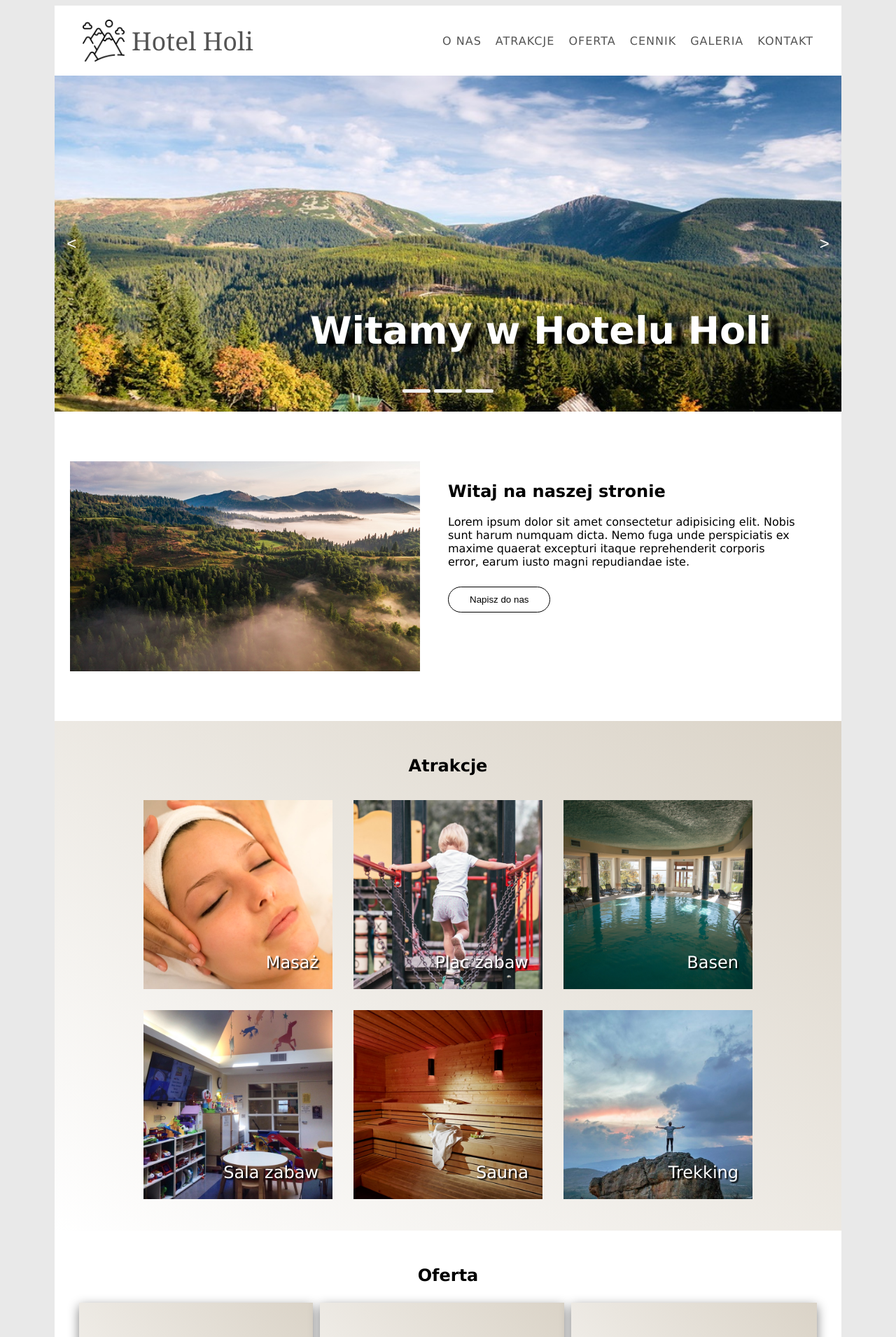
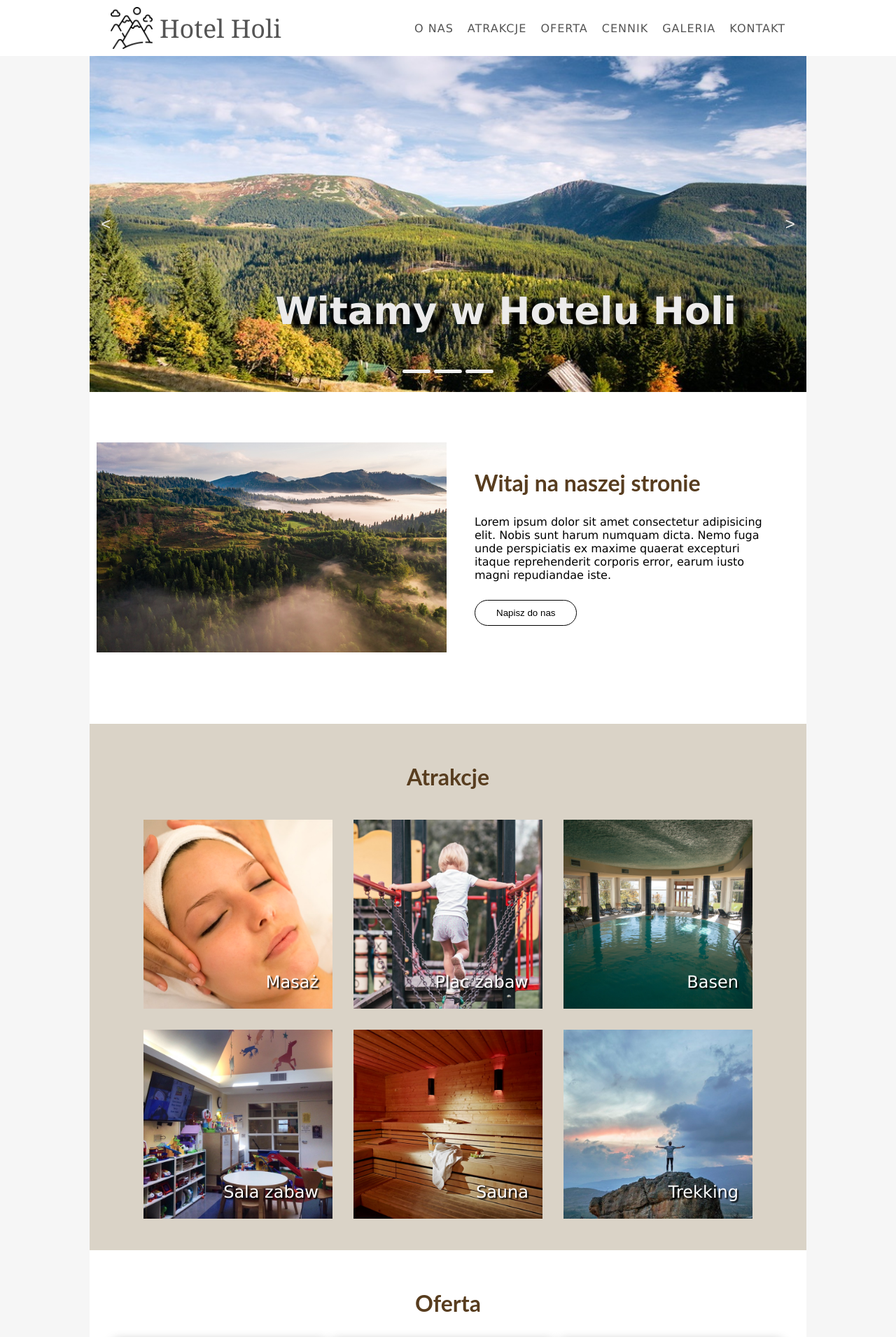
Before and after one commit to k-nadolna/hotel_holi, a PHP site: page / in a window 1280 px wide. Shown: the top 1910 px of the page at 70% size. Run offline with PHP 8.4, Linux system fonts and the light colour scheme.

Commit message:
giving the website a new style

```diff
--- a/app.js
+++ b/app.js
@@ -1,3 +1,5 @@
+const navbar = document.querySelector('.navbar');
+
 const menuList = document.querySelector('.menu_list');
 const buttonMenu = document.querySelector('.button_menu');
 const buttonMenuClose = document.querySelector('.button_menu_close');
@@ -22,6 +24,17 @@ const galleryPopupImg = document.querySelector('.gallery_popup_img');
 const galleryPrev = document.querySelector('.gallery_prev');
 const galleryNext = document.querySelector('.gallery_next');
 const galleryClose = document.querySelector('.gallery_close');
+
+// shrink navbar
+function shrinkNavbar() {
+  if(window.scrollY > 50){
+    navbar.classList.add('shrink');
+  }else{
+    navbar.classList.remove('shrink');
+  }
+}
+
+window.addEventListener('scroll', shrinkNavbar);
 
 
 // navigation for mobile
@@ -72,7 +85,7 @@ SliderButtonLeft.addEventListener('click', () => {
   SliderImg[activeIndex].classList.add('active');
 })
 
-SliderButtonRight.addEventListener('click', () => {
+function showNextSlide() {
   hideActiveSlide();
 
   if (activeIndex === undefined || activeIndex === SliderImg.length-1){
@@ -82,9 +95,15 @@ SliderButtonRight.addEventListener('click', () => {
   }
 
   SliderImg[activeIndex].classList.add('active');
+}
 
-})
+SliderButtonRight.addEventListener('click', showNextSlide);
 
+function autoSlider() {
+  setInterval(showNextSlide, 2000);
+};
+
+autoSlider();
 
 // offer
 
--- a/index.html
+++ b/index.html
@@ -9,7 +9,8 @@
 <body>
 
   <nav>
-    <div class="menu_logo">
+    <div class="navbar">
+      <div class="menu_logo">
       <img src="images/logo.png" height="512px" width="512px" class="img_logo">
       <p>Hotel Holi</p>
     </div>
@@ -28,10 +29,12 @@
         <li><a href="#contact">Kontakt</a> </li>
       </ul>
     </div>
+    </div>
+
   </nav>
 
 
-  <div class="slider">
+        <div class="slider">
     <h1>Witamy w Hotelu Holi</h1>
     <div>
       <img src="images/img1.jpg" height="594px" width="1000px" class="slider_img active">
@@ -48,6 +51,8 @@
 
     </div>
   </div>
+
+
 
   <div id="aboutus">
     <div>
@@ -129,27 +134,30 @@
     <h2>Oferta</h2>
     <div class="oferta_grupa">
       <div class="oferta oferta1">
+        <img src="images/room1.jpg" class="oferta_img">
         <h3>Pokój 1-osobowy</h3>
         <p>
           Lorem, ipsum dolor sit amet consectetur adipisicing elit. Corrupti iste quae officiis minima dolorem. Deserunt magnam nulla culpa vitae animi quia, sed quas, maxime harum, rem necessitatibus cum ipsam dolorum!
         </p>
-        <img src="images/room1.jpg" height="530px" width="800px" class="oferta_img">
+
       </div>
 
       <div class="oferta oferta2">
+             <img src="images/room2.jpg" class="oferta_img">
         <h3>Pokój 2-osobowy</h3>
         <p>
           Lorem ipsum dolor sit, amet consectetur adipisicing elit. Quasi, quisquam quibusdam hic dolores unde eligendi rerum repellat aliquid a modi, fugiat deserunt, laborum ipsum? Atque culpa nemo voluptate modi necessitatibus.
         </p>
-        <img src="images/room2.jpg" height="530px" width="800px"  class="oferta_img">
+
       </div>
 
       <div class="oferta oferta3">
+                <img src="images/room3.jpg" class="oferta_img">
         <h3>Pokój 3-osobowy</h3>
         <p>
           Lorem ipsum dolor sit amet consectetur adipisicing elit. Eaque voluptatem nisi labore quam cumque sapiente sequi, obcaecati velit aut totam aperiam expedita, quaerat dicta magni repellendus, possimus veniam adipisci quis?
         </p>
-        <img src="images/room3.jpg" height="530px" width="800px" class="oferta_img">
+
       </div>
 
 
--- a/styles.css
+++ b/styles.css
@@ -1,47 +1,104 @@
+:root{
+  --color-accent: rgba(52, 117, 52, 1);
+  --color-bg: rgb(218, 211, 199);
+  --color-bg-dark: rgba(129, 121, 106, 1);
+  --color-text-light: rgba(236, 235, 235, 1);
+  --color-text-dark: rgba(88, 61, 31, 1);
+}
+
 html{
-  background-color: rgb(233, 233, 233);
   box-sizing: border-box;
+  padding: 0;
+}
+
+body{
+  background-color: rgba(246, 246, 246, 1);
   font-family: 'Lucida Sans', 'Lucida Sans Regular', 'Lucida Grande', 'Lucida Sans Unicode', Geneva, Verdana, sans-serif;
-  width:  1140px;
+  width:  80%;
   max-width: 100%;
   margin: 0px auto;
-  padding: 0;
 }
 
 
 nav{
-  align-items: center;
-  animation: navFadeIn  2s;
   background:white;
-  display: flex;
-  justify-content: space-between;
-  padding: 10px 30px;
-  height: 80px;
+  left: 0;
+  padding: 0px;
+  position: fixed;
+  top: 0;
+  width: 100%;
+  z-index: 1  ;
+}
+
+h1{
+  animation: h1FadeIn  2s;
+  bottom: 10%;
+  color: var(--color-text-light);
+  font-size: 54px;
+  position: absolute;
+  right: 100px;
+  text-shadow: rgb(0, 0, 0) 15px 5px 5px;
+  z-index: 1;
 }
 
 h2{
+  color: var(--color-text-dark);
+  font-family: Lato, sans-serif;
   text-align: center;
+  font-size: 32px;
 }
+.navbar{
+  align-items: center;
+  animation: navFadeIn  2s;
+  display: flex;
+  height: 80px;
+  justify-content: space-between;
+  margin: auto;
+  transition: all 0.3s;
+  width: 80%;
+}
+
+.navbar.shrink{
+  height: 50px;
+  transition: all 0.3s;
+}
+
 
 .menu_logo{
   align-items: center;
   color: rgb(84, 84, 84);
   display: flex;
-
+  padding: 0px 20px;
  }
 
-nav p{
+.menu{
+    padding: 0px 20px;
+}
+
+.navbar p{
   display: block;
   font-family:Georgia, 'Times New Roman', Times, serif;
   font-size: 36px;
+  transition: all 0.6s;
 }
 
+.navbar.shrink p{
+  font-size: 24px;
+  transition: all 0.6s;
+}
 
-
-.img_logo{
+.navbar .img_logo{
   height: 60px;
   margin: 10px;
   width: 60px;
+  transition: all 0.6s;
+}
+
+.navbar.shrink .img_logo{
+  height: 40px;
+  margin: 5px;
+  width: 40px;
+  transition: all 0.6s;
 }
 
 .menu_list{
@@ -70,22 +128,22 @@ nav p{
   display: none;
 }
 
+
 .slider{
+  top: 80px;
+  height: 60vh;
   position: relative;
 }
 
-h1{
-  animation: h1FadeIn  2s;
-  bottom: 10%;
-  color: rgb(255, 255, 255);
-  font-size: 54px;
+.slider_img{
   position: absolute;
-  right: 100px;
-  text-shadow: rgb(0, 0, 0) 15px 5px 5px;
-}
-
-.slider_img{
-  display: none;
+  top: 0px;
+  left: 0px;
+  width: 100%;
+  height: 60vh;
+  object-fit: cover;
+  opacity: 0;
+  transition: all 1s;
 }
 
 .slider_img.active{
@@ -100,11 +159,11 @@ h1{
 .button_slider_left, .button_slider_right{
   background-color: transparent;
   border: none;
-  color: white;
+  color: var(--color-text-light);
   font-size: 24px;
   position: absolute;
   top: 50%;
-  transition: color 0.5s;
+  transition: color 0.3s;
   transform: translate(0%, -50%);
 
 }
@@ -135,7 +194,7 @@ h1{
   animation: GreentoWhite 1s;
   border: none;
   border-radius: 25px;
-  color: white;
+  color: var(--color-text-light);
   height: 5px;
   width: 40px;
 }
@@ -148,10 +207,11 @@ h1{
 
 #aboutus{
   background-color: rgb(255, 255, 255);
-  padding: 60px 10px;
+  padding: 100px 10px;
   display: flex;
   justify-content: center;
   align-items: center;
+  margin-top: 50px;
 }
 
 
@@ -164,9 +224,8 @@ h1{
 
 
 .aboutus_text{
-  background-color: rgba(255,255,255, 0.7);
+
   display: block;
-  margin-bottom: 5%;
   padding: 40px;
   width: 500px;
 }
@@ -280,17 +343,14 @@ h1{
 
 .oferta_popup_close:hover{
   cursor: pointer;
-  color: rgb(163, 237, 163);
+  color: var(--color-accent);
 }
 
 #attractions{
-  background: linear-gradient(to top right , white, rgb(218, 211, 199));
+  background: var(--color-bg);
   padding: 30px;
 }
 
-#attractions h2{
-  color: black;
-}
 
 .attractions{
   display: flex;
```
Also changed, not shown: other parts of styles.css (+27 -23 lines).
